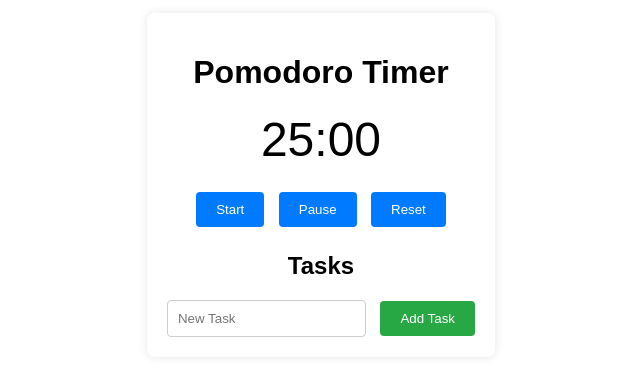
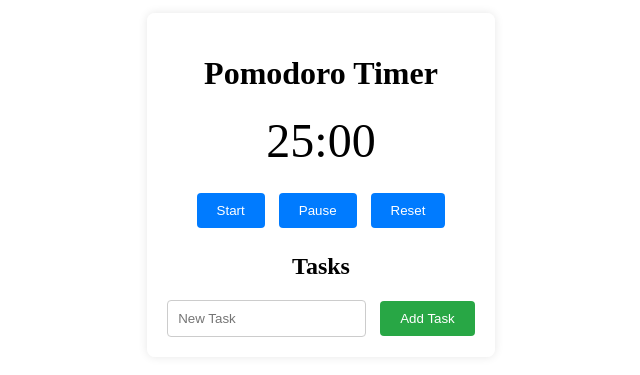
Before and after one commit to TheRealFamakan/Pomodoro, a plain HTML site: page index.html in a window 1280 px wide. Shown: the part 215-590 px from the top of the page, without its empty margins (319-959 px from the left). Drawn offline with Linux system fonts and the light colour scheme.

Commit message:
Update index.html

```diff
--- a/index.html
+++ b/index.html
@@ -6,7 +6,7 @@
     <title>Pomodoro Timer</title>
     <style>
         body {
-            font-family: Arial, sans-serif;
+            font-family:Roman;
             display: flex;
             justify-content: center;
             align-items: center;
```
